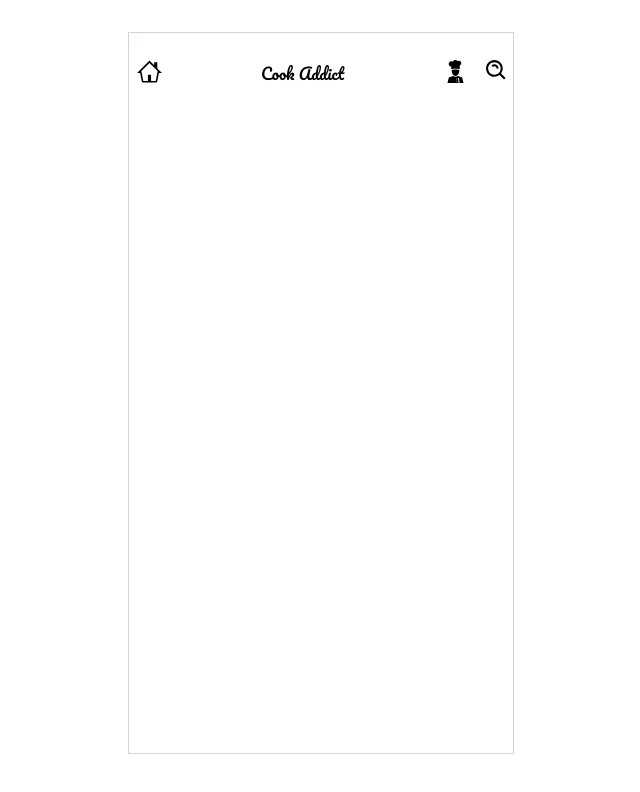
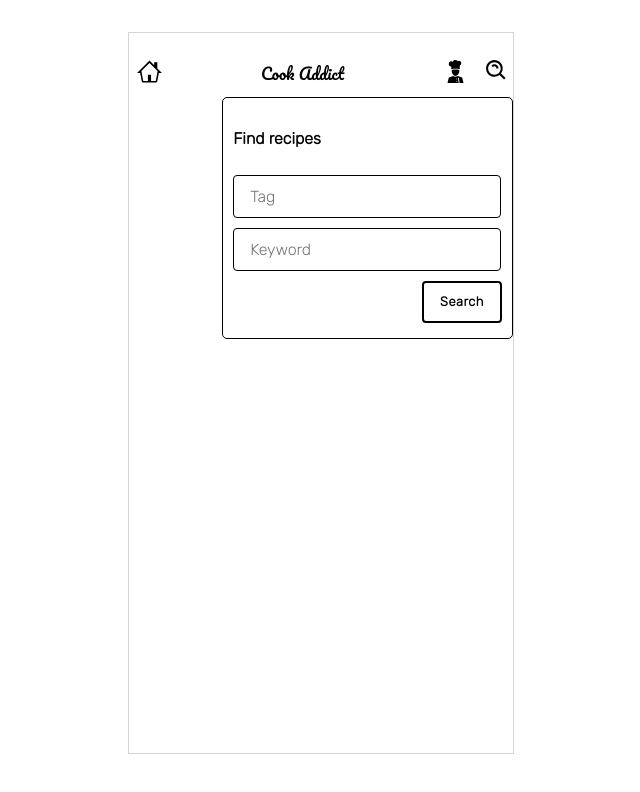
Before and after one commit to patriciachrysy/cook-addict, a React (Create React App) app: page /recipes/1 in a window 1280 px wide. Both pictures are taken after a click on the button 815 px from the left and 73 px from the top of the page. Shown: the top 792 px of the page, without its empty margins (319-959 px from the left). Built offline with nearby package versions, Linux system fonts and the light colour scheme.

Commit message:
Add the filter and styled the loader

```diff
--- a/src/Redux/feed/feed.js
+++ b/src/Redux/feed/feed.js
@@ -17,16 +17,12 @@ export const getFeed = createAsyncThunk(
     const res = await RecipeService.getFeed();
     const firstFeed = res.data.results[0];
     const otherFeeds = res.data.results.filter((elt) => elt.category && elt.type === 'carousel');
-    console.log([firstFeed, ...otherFeeds]);
     const payload = { loader: false, feeds: [firstFeed, ...otherFeeds] };
     return payload;
   },
 );
 
-export const getByCategory = (payload) => {
-  console.log('This action is dispatched');
-  return { type: LIST_FEED_RECIPES, payload };
-};
+export const getByCategory = (payload) => ({ type: LIST_FEED_RECIPES, payload });
 
 const feed = (state = initialState, action) => {
   switch (action.type) {
--- a/src/Redux/recipes/recipes.js
+++ b/src/Redux/recipes/recipes.js
@@ -1,13 +1,13 @@
 import { createAsyncThunk } from '@reduxjs/toolkit';
 import RecipeService from '../../services/RecipeService';
 
-const RETRIEVE_ASYNC_RECIPES = 'cook-addict/feed/RETRIEVE_RECIPES';
-const RETRIEVE_RECIPES = 'cook-addict/feed/RETRIEVE_RECIPES/fulfilled';
-const RETRIEVE_ASYNC_BY_FILTER_RECIPES = 'cook-addict/feed/RETRIEVE_BY_FILTER_RECIPES';
-const RETRIEVE_BY_FILTER_RECIPES = 'cook-addict/feed/RETRIEVE_BY_FILTER_RECIPES/fulfilled';
-const RETRIEVE_ASYNC_RECIPE = 'cook-addict/feed/RETRIEVE_RECIPE';
-const RETRIEVE_RECIPE = 'cook-addict/feed/RETRIEVE_RECIPE/fulfilled';
-const START_FETCHING_RECIPE = 'cook-addict/feed/START_FETCHING_RECIPE';
+const RETRIEVE_ASYNC_RECIPES = 'cook-addict/recipe/RETRIEVE_RECIPES';
+const RETRIEVE_RECIPES = 'cook-addict/recipe/RETRIEVE_RECIPES/fulfilled';
+const RETRIEVE_ASYNC_BY_FILTER_RECIPES = 'cook-addict/recipe/RETRIEVE_BY_FILTER_RECIPES';
+const RETRIEVE_BY_FILTER_RECIPES = 'cook-addict/recipe/RETRIEVE_BY_FILTER_RECIPES/fulfilled';
+const RETRIEVE_ASYNC_RECIPE = 'cook-addict/recipe/RETRIEVE_RECIPE';
+const RETRIEVE_RECIPE = 'cook-addict/recipe/RETRIEVE_RECIPE/fulfilled';
+const START_FETCHING_RECIPE = 'cook-addict/recipe/START_FETCHING_RECIPE';
 
 const initialState = {
   loader: true,
@@ -19,7 +19,6 @@ export const getRecipes = createAsyncThunk(
   RETRIEVE_ASYNC_RECIPES,
   async () => {
     const res = await RecipeService.getAllRecipes();
-    console.log(res.data.results);
     const payload = { loader: false, recipes: res.data.results };
     return payload;
   },
@@ -27,9 +26,8 @@ export const getRecipes = createAsyncThunk(
 
 export const getRecipesByFilter = createAsyncThunk(
   RETRIEVE_ASYNC_BY_FILTER_RECIPES,
-  async (tag, keyword) => {
-    const res = await RecipeService.getRecipeByFilter(tag, keyword);
-    console.log(res.data.results);
+  async (searchKeys) => {
+    const res = await RecipeService.getRecipeByFilter(searchKeys.tag, searchKeys.keyword);
     const payload = { loader: false, recipes: res.data.results };
     return payload;
   },
@@ -41,7 +39,6 @@ export const getRecipe = createAsyncThunk(
   RETRIEVE_ASYNC_RECIPE,
   async (recipeId) => {
     const res = await RecipeService.getRecipe(recipeId);
-    console.log(res.data);
     const payload = { loader: false, recipe: res.data };
     return payload;
   },
--- a/src/components/Feed.js
+++ b/src/components/Feed.js
@@ -10,7 +10,6 @@ const Feed = () => {
   const feedData = useSelector((state) => state.feed);
   const { loader, feeds } = feedData;
   const mainFeeds = feeds.slice(1, feeds.length);
-  console.log(mainFeeds);
   const dispatch = useDispatch();
   const maxRecipes = 4;
 
--- a/src/components/Filter.js
+++ b/src/components/Filter.js
@@ -0,0 +1,34 @@
+import React, { useState } from 'react';
+import { useDispatch } from 'react-redux';
+import { useNavigate } from 'react-router-dom';
+import { getRecipesByFilter, startFetchingRecipe } from '../Redux/recipes/recipes';
+import '../styles/Filter.css';
+
+const Filter = () => {
+  const dispatch = useDispatch();
+  const navigate = useNavigate();
+  const [tag, setTag] = useState('');
+  const [keyword, setKeyword] = useState('');
+
+  const handleSubmit = (e) => {
+    e.preventDefault();
+    document.body.click();
+    if (tag.trim() || keyword.trim()) {
+      dispatch(startFetchingRecipe());
+      dispatch(getRecipesByFilter({ tag, keyword }));
+      navigate('/recipes/search_results');
+    }
+  };
+
+  return (
+    <form onSubmit={(e) => handleSubmit(e)} className="filter-form">
+      <div className="content">
+        <input type="text" placeholder="Tag" value={tag} onChange={(e) => setTag(e.target.value)} />
+        <input type="text" placeholder="Keyword" value={keyword} onChange={(e) => setKeyword(e.target.value)} />
+        <button type="submit">Search</button>
+      </div>
+    </form>
+  );
+};
+
+export default Filter;
--- a/src/components/Navbar.js
+++ b/src/components/Navbar.js
@@ -1,9 +1,21 @@
 import React from 'react';
+import OverlayTrigger from 'react-bootstrap/OverlayTrigger';
+import Popover from 'react-bootstrap/Popover';
 import { NavLink } from 'react-router-dom';
 import { GoHome } from 'react-icons/go';
 import { BiSearchAlt } from 'react-icons/bi';
 import { GiCook } from 'react-icons/gi';
+import Filter from './Filter';
 import '../styles/Navbar.css';
+
+const popover = (
+  <Popover id="popover-basic" className="filter-popover">
+    <Popover.Header as="h4">Find recipes</Popover.Header>
+    <Popover.Body>
+      <Filter />
+    </Popover.Body>
+  </Popover>
+);
 
 const Navbar = () => (
   <nav>
@@ -15,9 +27,11 @@ const Navbar = () => (
       <NavLink exact className="navbar__link" to="/recipes/all">
         <GiCook />
       </NavLink>
-      <button type="button">
-        <BiSearchAlt />
-      </button>
+      <OverlayTrigger trigger="click" placement="bottom" overlay={popover} rootClose>
+        <button type="button">
+          <BiSearchAlt />
+        </button>
+      </OverlayTrigger>
     </div>
   </nav>
 );
--- a/src/components/Recipes.js
+++ b/src/components/Recipes.js
@@ -10,9 +10,7 @@ const Recipes = () => {
   const { category } = useParams();
   const dispatch = useDispatch();
   const feedData = useSelector((state) => state.feed);
-  console.log(feedData);
   const { feed } = feedData;
-  console.log(feed);
   const recipesData = useSelector((state) => state.recipes);
   const { loader, recipes } = recipesData;
   const recipesObj = {
@@ -21,18 +19,24 @@ const Recipes = () => {
     min_items: recipes.length,
     items: recipes,
   };
+  const resultsObj = {
+    name: 'Search results',
+    category: 'search_results',
+    min_items: recipes.length,
+    items: recipes,
+  };
 
   useEffect(() => {
     if (category === 'all') {
       dispatch(getRecipes());
-    } else {
+    } else if (category !== 'search_results') {
       dispatch(getByCategory(category));
     }
   }, []);
 
   return (
     <div className="container">
-      { category !== 'all' && feed.length > 0 && (
+      { category !== 'all' && category !== 'search_results' && feed.length > 0 && (
         <Section
           key={feed[0].category}
           max={feed[0].items.length}
@@ -51,6 +55,18 @@ const Recipes = () => {
           )}
         </div>
       )}
+      { category === 'search_results' && (
+        <div>
+          { loader && <Loader /> }
+          { !loader && (
+            <Section
+              key="search_results"
+              max={recipes.length}
+              feed={resultsObj}
+            />
+          )}
+        </div>
+      )}
     </div>
   );
 };
--- a/src/index.css
+++ b/src/index.css
@@ -3,6 +3,7 @@ body {
   height: 90vh;
   margin: 4vh auto;
   border: 1px solid rgb(215, 211, 211);
+  position: relative;
   font-family: -apple-system, BlinkMacSystemFont, 'Segoe UI', 'Roboto', 'Oxygen',
     'Ubuntu', 'Cantarell', 'Fira Sans', 'Droid Sans', 'Helvetica Neue',
     sans-serif;
--- a/src/services/RecipeService.js
+++ b/src/services/RecipeService.js
@@ -15,8 +15,10 @@ const getRecipe = (recipeId) => http.get('/recipes/get-more-info', {
   },
 });
 
-const getRecipeByFilter = (tagName = null, keyword) => http.get('/recipes/list', {
+const getRecipeByFilter = (tagName = null, keyword = null) => http.get('/recipes/list', {
   params: {
+    from: 0,
+    size: 20,
     tags: tagName,
     q: keyword,
   },
--- /dev/null
+++ b/src/styles/Filter.css
@@ -0,0 +1,34 @@
+.filter-form .content {
+    display: flex;
+    flex-direction: column;
+    align-items: flex-start;
+}
+
+.filter-form .content input{
+    width: 87%;
+    border: 1px solid black;
+    background-color: #fff;
+    border-radius: 4px;
+    font-family: 'Rubik', sans-serif;
+    color: black;
+    letter-spacing: -0.15px;
+    font-size: 1rem;
+    padding: 0.7rem 1rem;
+    margin: 5px 0;
+}
+
+.filter-form .content button{
+    border: 2px solid black;
+    font-weight: bold;
+    align-self: flex-end;
+    padding: 0.7rem 1rem;
+    background-color: white;
+    color: black;
+    font-family: 'Rubik', sans-serif;
+    font-weight: bold;
+    font-size: 0.813rem;
+    text-align: center;
+    border-radius: 4px;
+    letter-spacing: 0.5px;
+    margin: 5px 0;
+}
--- a/src/styles/Loader.css
+++ b/src/styles/Loader.css
@@ -5,6 +5,15 @@
     100% {
       transform: rotate(360deg);
     }
+}
+
+.spinner-container {
+  display: flex;
+  justify-content: center;
+  align-items: center;
+  width: 100%;
+  height: 80vh;
+  background-color: rgba(0, 0, 0, 0.5);
 }
 
 .loading-spinner {
--- a/src/styles/Navbar.css
+++ b/src/styles/Navbar.css
@@ -31,3 +31,16 @@ nav button {
     border: none;
     font-size: 25px;
 }
+
+.filter-popover {
+    font-family: 'Rubik', sans-serif;
+    width: 70% !important;
+    margin: auto;
+    position: absolute !important;
+    background-color: white;
+    border: 1px solid;
+    padding: 10px;
+    border-radius: 5px;
+    inset: 8vh 0 auto auto !important;
+    transform: none !important;
+}
```
